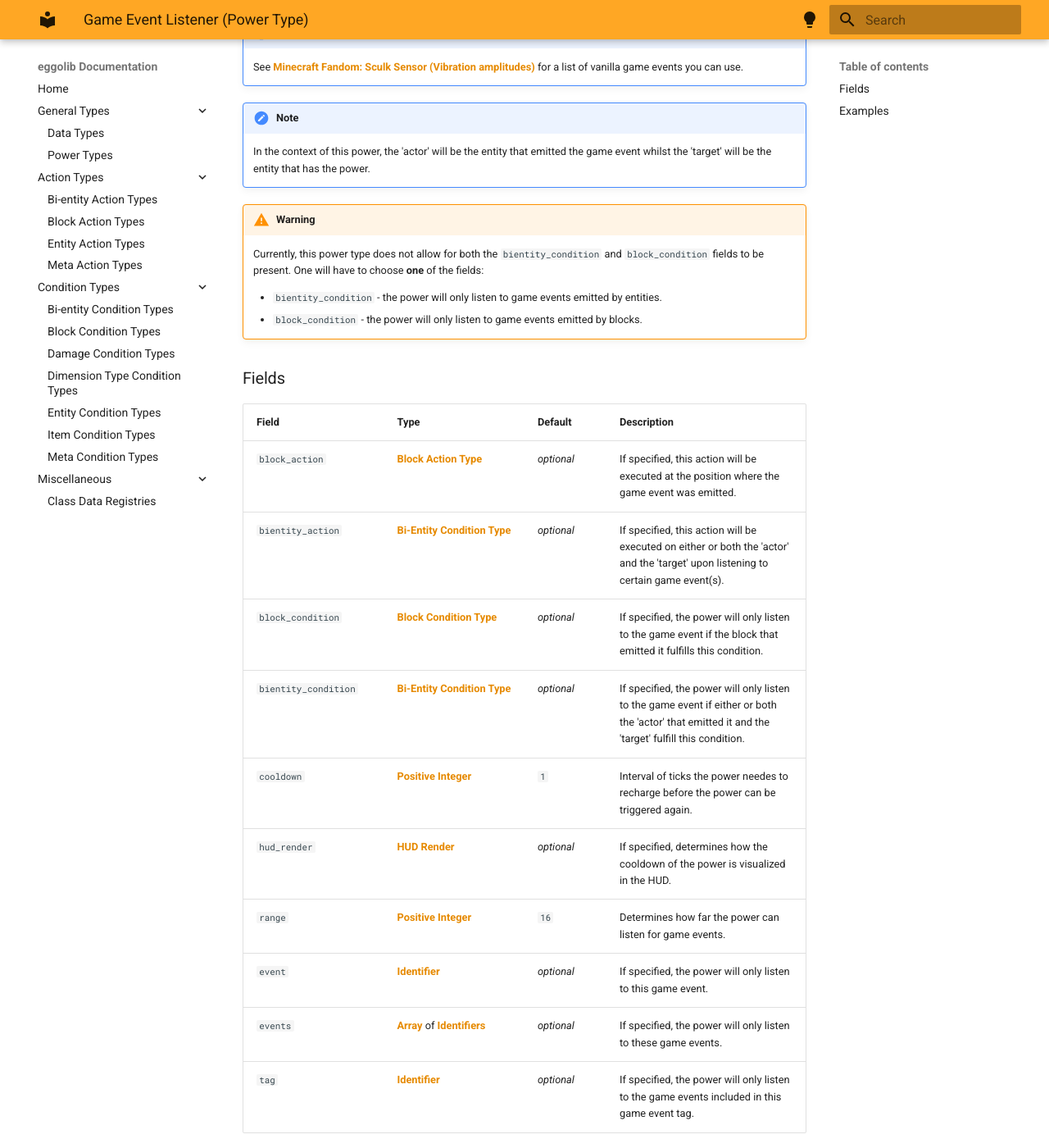
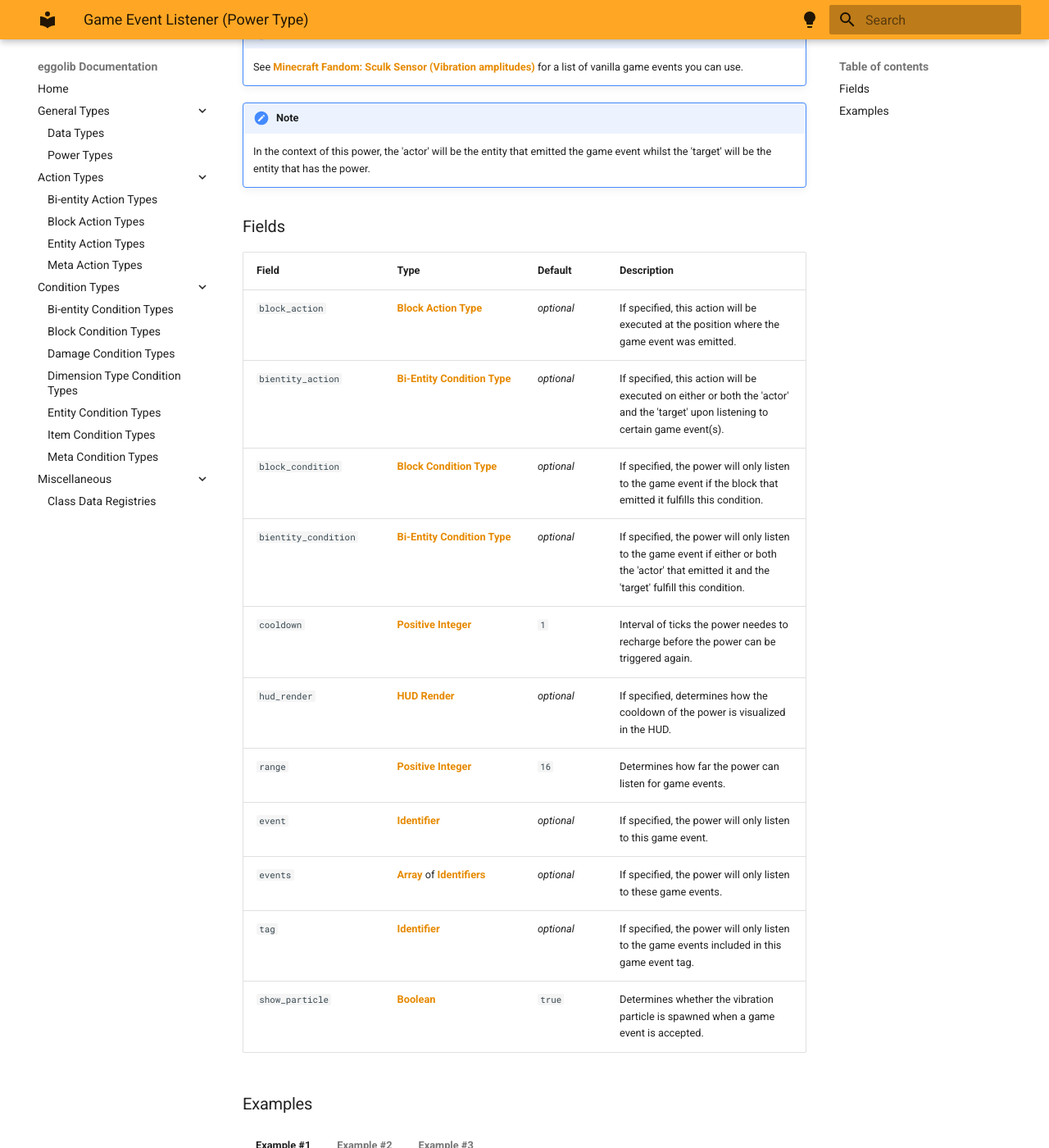
Before and after one commit to eggolib/eggolib.github.io, an MkDocs documentation site: the page built from docs/types/power_types/game_event_listener.md, in a window 1280 px wide and 1400 px high, scrolled down 287 px. Shown: the whole window at 82% size. Built offline with MkDocs 1.6.1 and Material for MkDocs 9.7.7, drawn with Linux system fonts in a browser that asks for light colours; the version menu is left out.

Commit message:
Update `game_event_listener.md` (Power Type) + Added a new example + Added the new `show_particle` boolean to the field table

````diff
--- a/docs/types/power_types/game_event_listener.md
+++ b/docs/types/power_types/game_event_listener.md
@@ -24,14 +24,6 @@ Type ID: `eggolib:game_event_listener`
     In the context of this power, the 'actor' will be the entity that emitted the game event whilst the 'target' will be the entity that has the power.
 
 
-!!! warning
-
-    Currently, this power type does not allow for both the `bientity_condition` and `block_condition` fields to be present. One will have to choose **one** of the fields:
-
-    * `bientity_condition` - the power will only listen to game events emitted by entities.
-    * `block_condition` - the power will only listen to game events emitted by blocks.
-
-
 ### Fields
 
 Field | Type | Default | Description
@@ -46,6 +38,7 @@ Field | Type | Default | Description
 `event` | [**Identifier**][8] | *optional* | If specified, the power will only listen to this game event.
 `events` | [**Array**][9] of [**Identifiers**][8] | *optional* | If specified, the power will only listen to these game events.
 `tag` | [**Identifier**][8] | *optional* | If specified, the power will only listen to the game events included in this game event tag.
+`show_particle` | [**Boolean**][10] | `true` | Determines whether the vibration particle is spawned when a game event is accepted.
 
 
 ### Examples
@@ -102,6 +95,41 @@ Field | Type | Default | Description
     This example will damage Creepers emitting a `minecraft:step` vibration *(via walking)* within a 16 blocks radius.
 
 
+=== "Example #3"
+
+    ```json
+    {
+        "type": "eggolib:game_event_listener",
+        "bientity_action": {
+            "type": "apoli:apply_effect",
+            "effect": {
+                "effect": "minecraft:darkness",
+                "amplifier": 1,
+                "duration": 100
+            }
+        },
+        "bientity_condition": {
+            "type": "apoli:and",
+            "conditions": [
+                {
+                    "type": "apoli:target_condition",
+                    "condition": {
+                        "type": "apoli:exists"
+                    }
+                },
+                {
+                    "type": "eggolib:equal",
+                    "inverted": true
+                }
+            ]
+        },
+        "show_particle": false
+    }
+    ```
+
+    This example will apply the Darkness II (00:05) status effect to entities *(except the entity that has the power)* within a 16 blocks radius without showing the Vibration particle.
+
+
 
 [1]: ../power_types.md
 [2]: https://minecraft.fandom.com/wiki/Sculk_Sensor#Vibration_amplitudes
````
Also changed, not shown: other parts of docs/types/power_types/game_event_listener.md (+1 -0 lines).
